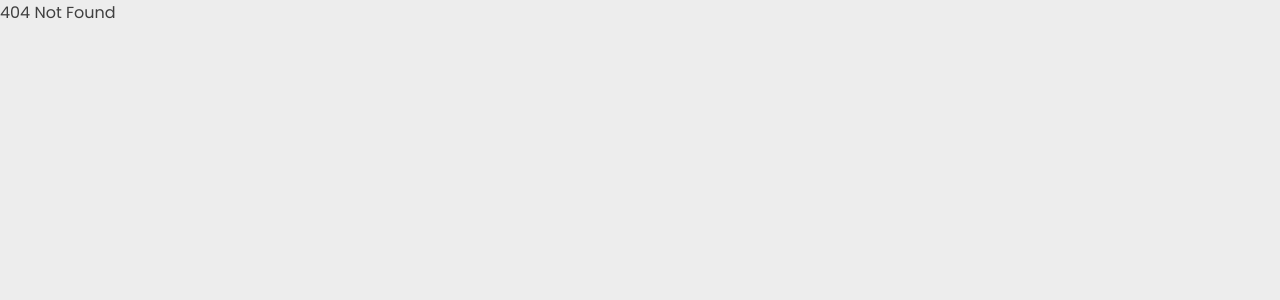
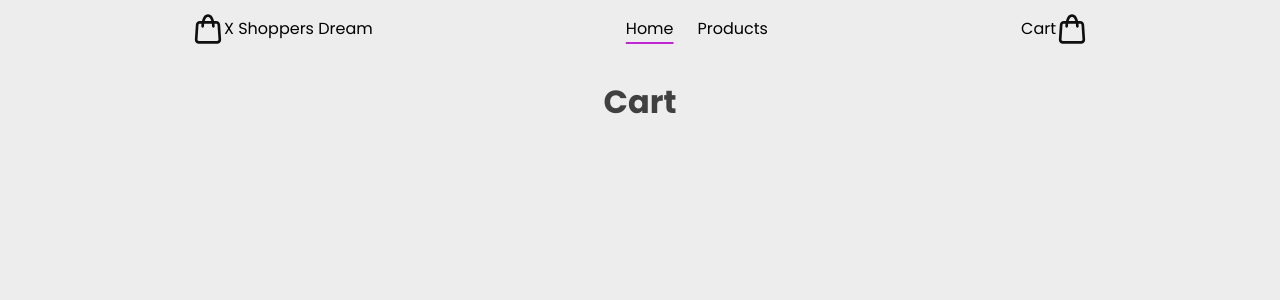
Before and after one commit to dariojularic/x-shopper-dream-e-commerce, a React (Vite) app: page /cart in a window 1280 px wide. Before the commit this address had no page. Shown: the top 300 px of the page. Built offline with nearby package versions, Linux system fonts and the light colour scheme.

Commit message:
Add style

```diff
--- a/src/App.tsx
+++ b/src/App.tsx
@@ -1,5 +1,5 @@
 import './App.css'
-import SharedLayout from "./layouts/shared/SharedLayout"
+import SharedLayout from "./layouts/shared/SharedLayout.tsx"
 
 function App() {
   return <SharedLayout/>
--- a/src/layouts/navbar/Navbar.css
+++ b/src/layouts/navbar/Navbar.css
@@ -1,14 +1,26 @@
+header {
+  display: flex;
+  justify-content: center;
+}
+
 nav {
   display: flex;
-  justify-content: space-around;
+  justify-content: space-between;
+  width: 70%;
 }
 
-.links-container {
+.links-list {
   display: flex;
+  justify-content: space-around;
+  list-style-type: none;
+}
+
+.link-container {
+  display: flex;
+  gap: 24px;
 }
 
 .navbar-link {
-  margin-right: 24px;
   text-decoration: none;
   color: black;
   display: flex;
@@ -18,3 +30,10 @@ nav {
   height: 32px;
   align-self: center;
 }
+
+.active {
+  text-decoration: underline;
+  text-decoration-color: #C027D3;
+  text-underline-offset: 8px;
+  text-decoration-thickness: 2px;
+}
--- a/src/layouts/navbar/Navbar.tsx
+++ b/src/layouts/navbar/Navbar.tsx
@@ -1,8 +1,16 @@
 import "./Navbar.css";
 import { Link } from "react-router-dom";
+import { useState } from "react";
 
 function Navbar() {
+  const [activePage, setActivePage] = useState<string>("Home")
+
+  function handleClick(page: string) {
+    setActivePage(page)
+  }
+
   return (
+    <header>
       <nav>
         <div className="logo-container">
           <Link className="navbar-link" to="/">
@@ -12,22 +20,23 @@ function Navbar() {
           </Link>
         </div>
 
-      <div className="links-container">
+        <div className="link-container">
           <Link className="navbar-link" to="/">
-          <p>Home</p>
+            <p className={activePage === "Home" ? "active" : ""} onClick={() => handleClick("Home")}>Home</p>
           </Link>
           <Link className="navbar-link" to="/products">
-          <p>Products</p>
+            <p className={activePage === "Products" ? "active" : ""} onClick={() => handleClick("Products")}>Products</p>
           </Link>
         </div>
 
         <div className="cart-navbar-container">
           <Link className="navbar-link" to="/cart">
-          <p>Cart</p>
+            <p className={activePage === "Cart" ? "active" : ""} onClick={() => handleClick("Cart")}>Cart</p>
             <img className="bag-icon" src="src/assets/bag.svg" alt="" />
           </Link>
         </div>
       </nav>
+    </header>
   );
 }
 
--- a/src/layouts/shared/SharedLayout.tsx
+++ b/src/layouts/shared/SharedLayout.tsx
@@ -5,7 +5,9 @@ function SharedLayout() {
   return (
     <>
       <Navbar />
-      <Outlet />
+      <main>
+        <Outlet />
+      </main>
     </>
   );
 }
--- /dev/null
+++ b/src/pages/Cart/Cart.tsx
@@ -0,0 +1,7 @@
+import "./Cart.css"
+
+function Cart() {
+  return <h1>Cart</h1>
+}
+
+export default Cart;
--- a/src/pages/Home/Home.css
+++ b/src/pages/Home/Home.css
@@ -13,6 +13,7 @@ main {
 
 .home1-img {
   height: 580px;
+  /* height: 100%; */
 }
 
 .home-header-container {
--- a/src/pages/Home/Home.tsx
+++ b/src/pages/Home/Home.tsx
@@ -3,7 +3,7 @@ import Button from "../../components/Button";
 
 function Home() {
   return (
-    <main>
+    // <main>
       <section className="first-section">
         <div className="home-header-container">
           <h1 className="home-h1">Furniture design to make you feel at home</h1>
@@ -17,7 +17,7 @@ function Home() {
           <img src="src/assets/home1.png" alt="" className="home1-img"/>
         </div>
       </section>
-    </main>
+    // </main>
   )
 }
 
--- a/src/pages/Products/Products.tsx
+++ b/src/pages/Products/Products.tsx
@@ -0,0 +1,8 @@
+import "./Products.css"
+
+
+function Products() {
+  return <h1>Products</h1>
+}
+
+export default Products;
```
Also changed, not shown: src/main.tsx (+5 -3 lines), src/pages/Cart/Cart.css (added), src/pages/Products/Products.css (added). Lines whose indentation alone changed are shown as unchanged.
